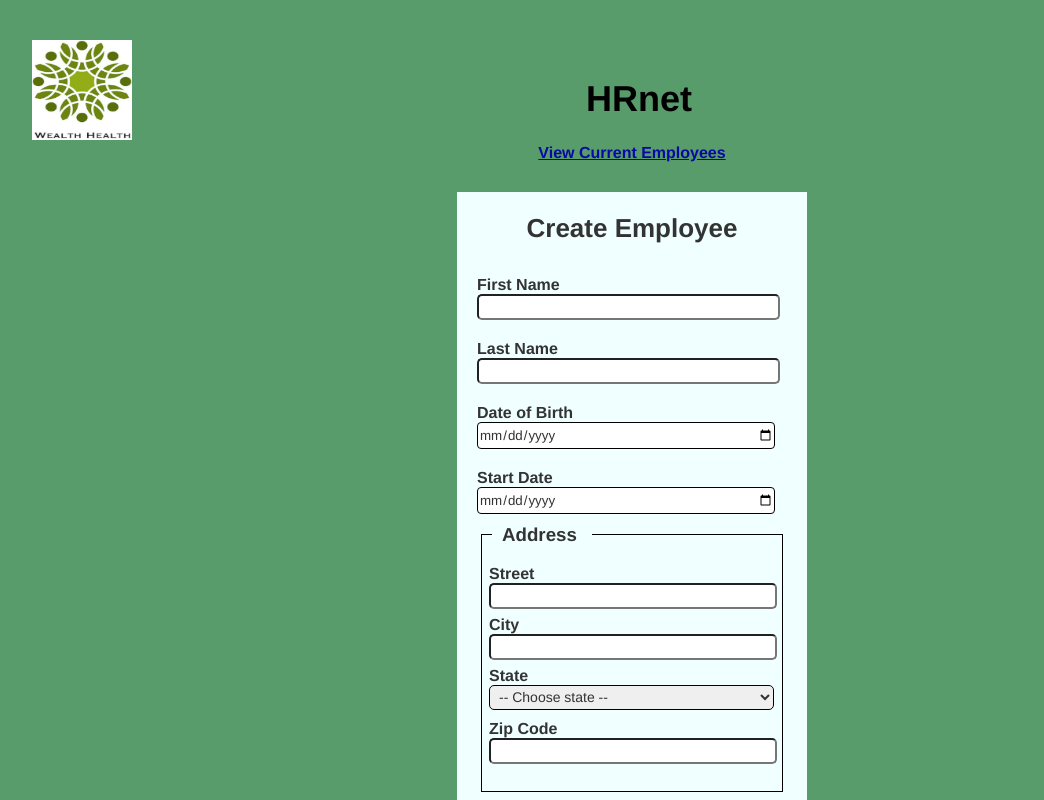
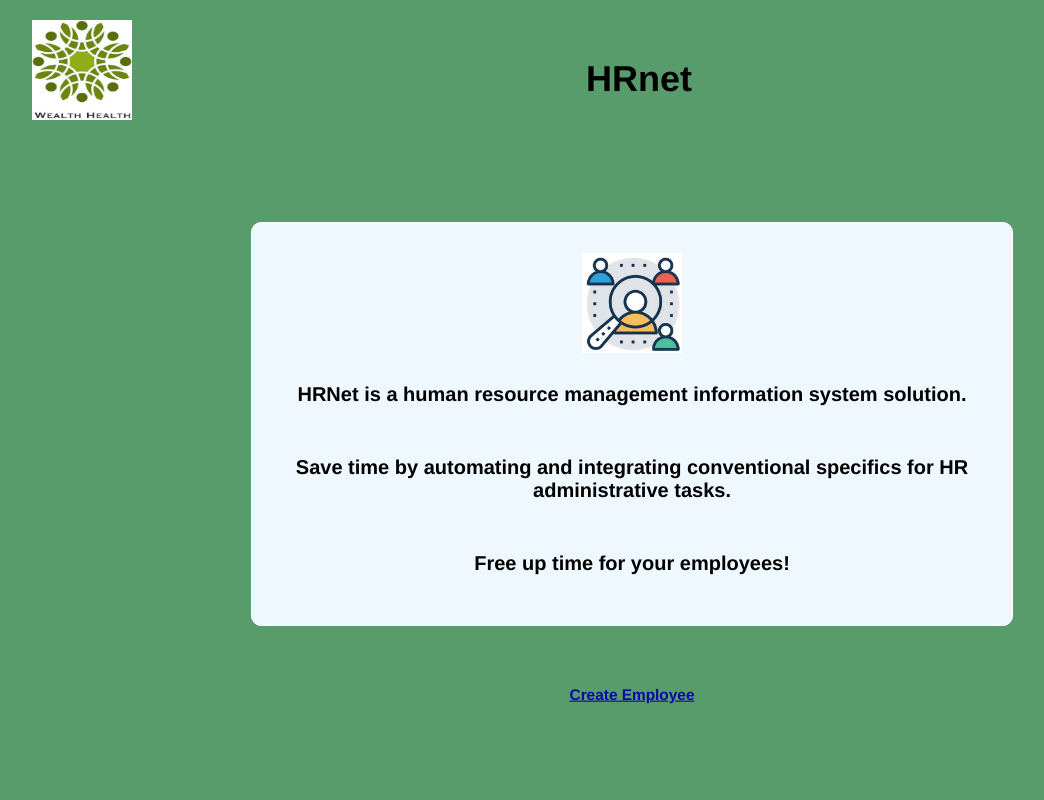
Before and after one commit to VSABernard/P14-HRnet, a React (Create React App) app: page / in a window 1280 px wide. Shown: the top 800 px of the page, without its empty margins (8-1052 px from the left). Built offline with nearby package versions, Linux system fonts and the light colour scheme.

Commit message:
Add homepage into the app

```diff
--- a/src/App.js
+++ b/src/App.js
@@ -1,6 +1,7 @@
 import React from 'react'
 import { BrowserRouter, Routes, Route} from 'react-router-dom'
 
+import Homepage from './pages/Homepage/Homepage'
 import CreateEmployee from './pages/CreateEmployee/CreateEmployee'
 import CurrentEmployees from './pages/CurrentEmployees/CurrentEmployees'
 import Error404 from './pages/Error404/Error404'
@@ -17,7 +18,8 @@ const App= () => {
   return (
     <BrowserRouter>
         <Routes>
-          <Route path="/" element={<CreateEmployee/>} />
+          <Route path="/" element={<Homepage/>} />
+          <Route path="/CreateEmployees" element={<CreateEmployee/>} />
           <Route path="/CurrentEmployees" element={<CurrentEmployees/>} />
           <Route path="*" element={<Error404/>} />
         </Routes>
--- /dev/null
+++ b/src/pages/Homepage/Homepage.css
@@ -0,0 +1,49 @@
+.homepageSection {
+    display: flex;
+    flex-direction: column;
+    justify-content: space-between;
+    height: 100vh;
+    background-color: #579c6a;
+}
+
+.homepageMain {
+    display: flex;
+    flex-direction: column;
+    text-align: center;
+    align-content: center;
+    margin: auto;
+    font-size: 25px;
+}
+
+.sentences {
+    display: flex;
+    flex-direction: column;
+    justify-content: space-around;
+    gap: 10px;
+    border: 1px solid white;
+    border-radius: 10px;
+    padding: 30px;
+    background-color: aliceblue;
+    z-index: 2;
+    width: 700px;
+}
+
+.sentences img {
+    height: 100px;
+    width: 100px;
+    margin: 0 auto;
+}
+
+.sentences p {
+    color: black;
+    font-size: 20px;
+    font-weight: 600;
+}
+
+.createLink {
+    margin-top: 60px;
+    color: rgb(8, 8, 167);
+    font-size: 14px;
+    font-weight: 600;
+    transform: scale(1.1);
+}
--- /dev/null
+++ b/src/pages/Homepage/Homepage.js
@@ -0,0 +1,27 @@
+import React from 'react'
+import { Link } from 'react-router-dom'
+import HeaderApp from '../../components/Header/Header'
+import hrLogo from '../../assets/rh_logo.png'
+
+import '../Homepage/Homepage.css'
+
+const Homepage = () => {
+  return (
+    <div className="homepageSection">
+      <HeaderApp />
+      <main className="homepageMain">
+            <div className="sentences">
+                <img src={hrLogo} alt='Human resource logo' />
+                <p>HRNet is a human resource management information system solution.</p>
+                <p>Save time by automating and integrating conventional specifics for HR administrative tasks.</p>
+                <p>Free up time for your employees!</p>
+            </div>
+            <Link className="createLink" to='/CreateEmployees'>
+                Create Employee
+            </Link>
+      </main>
+    </div>
+  )
+}
+
+export default Homepage
```
Also changed, not shown: src/assets/rh_logo.png (added).
